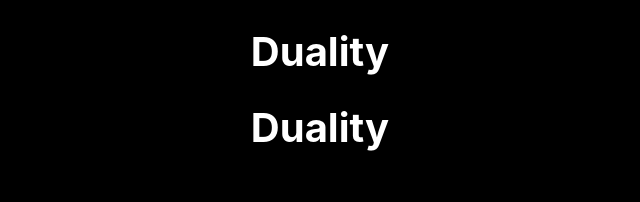
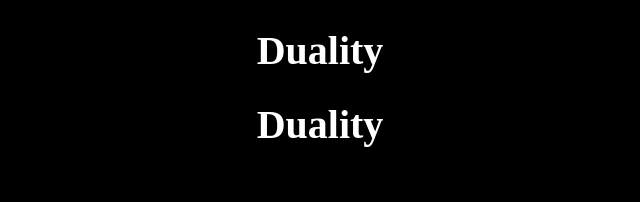
Before and after one commit to pelaezluis/dogma-bands, a React (Create React App) app: page /duality in a window 1280 px wide. Shown: the top 202 px of the page, without its empty margins (320-960 px from the left). Built offline with nearby package versions, Linux system fonts and the light colour scheme.

Commit message:
change in pages

```diff
--- a/src/components/Bands.css
+++ b/src/components/Bands.css
@@ -4,7 +4,7 @@
     width: 90%;
     padding: 1em;
     margin: auto;
-    font-family: "Times New Roman", Times, serif;;
+    font-family: "Times New Roman", Times, serif;
 }
 
 .description h3 {
--- a/src/pages/BandInfo.css
+++ b/src/pages/BandInfo.css
@@ -1,6 +1,7 @@
 .band-info {
     color: white;
     text-align: center;
+    font-family: "Times New Roman", Times, serif;
 }
 
 .band-info h1 {
```
